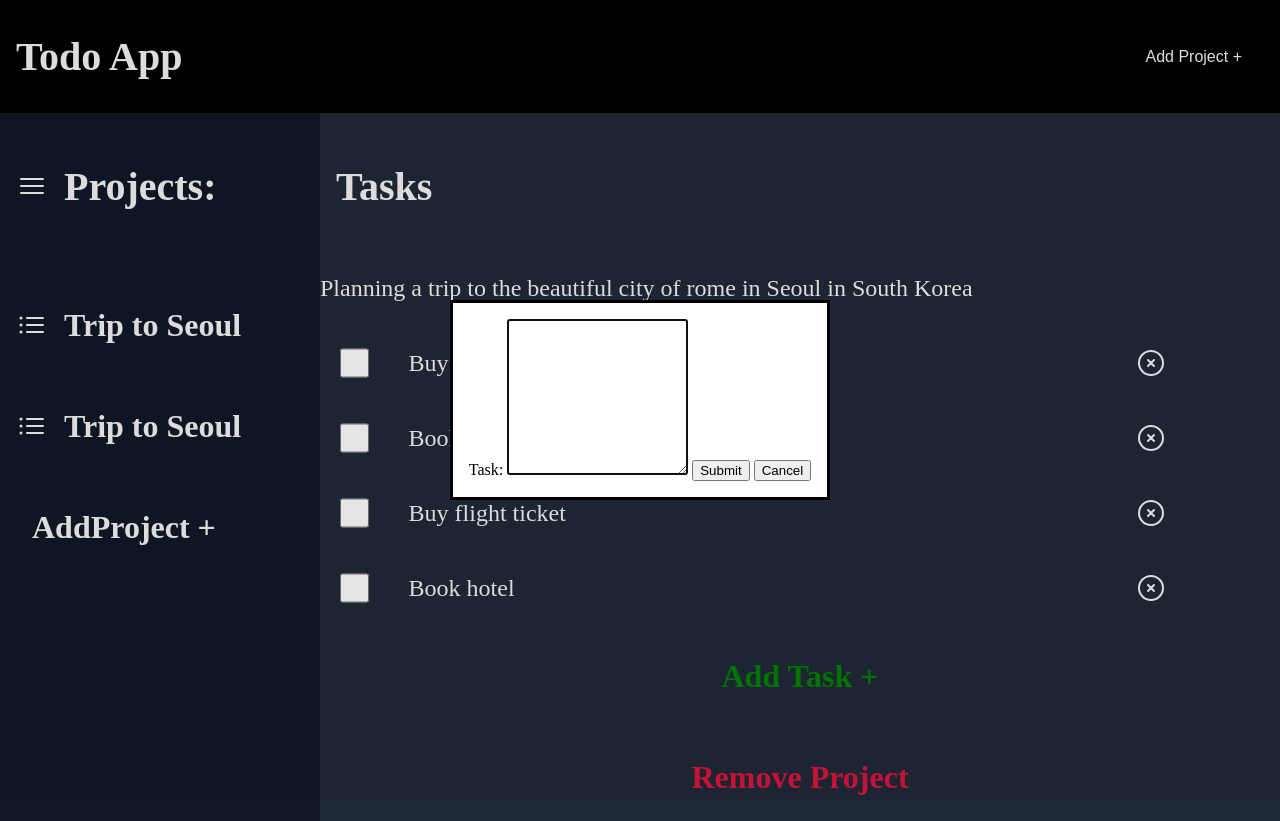
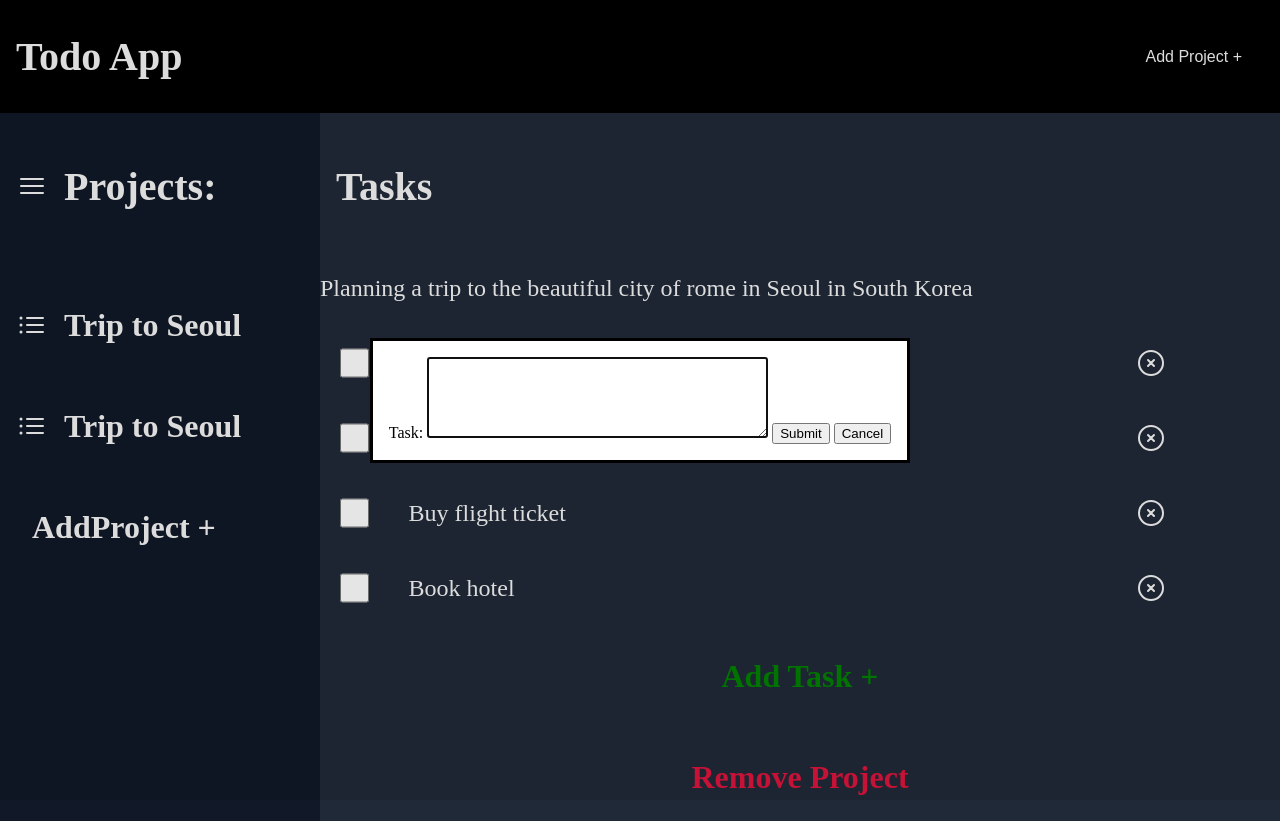
Before and after one commit to AJ-Gagliardo/to-do-list, a plain HTML site: page dist/index.html in a window 1280 px wide. Both pictures are taken after a click on the element "Add Task +". Shown: the top 821 px of the page. Drawn offline with Linux system fonts and the light colour scheme.

Commit message:
add task is correctly working

```diff
--- a/dist/index.html
+++ b/dist/index.html
@@ -89,7 +89,7 @@
 <dialog id="taskDialog" modal>
     <form class="form" method="dialog" id="taskForm">
         <label> Task:
-            <textarea id="taskText" cols="20" rows="10"></textarea>
+            <textarea id="taskText" cols="40" rows="5"></textarea>
         </label>
         <button type="submit" id="submitTaskBtn">Submit</button>
             <button class="cancelButton">Cancel</button>
--- a/src/index.js
+++ b/src/index.js
@@ -201,13 +201,19 @@ const projectTitleInput = document.getElementById('projectTitleInput');
 const projectPriority = document.getElementById('projectPriority');
 const projectDescription = document.getElementById('projectDescriptionInput');
 
-console.log(projectDescription);
+const submitTaskBtn = document.getElementById('submitTaskBtn');
+
+
 
 submitProjectBtn.addEventListener('click',()=>{
     createProject(projectTitleInput.value,
         projectDescription.value   ,
         2014,
         projectPriority.value )
+})
+
+submitTaskBtn.addEventListener('click',()=>{
+    addTask(taskText.value);
 })
 
 
```
